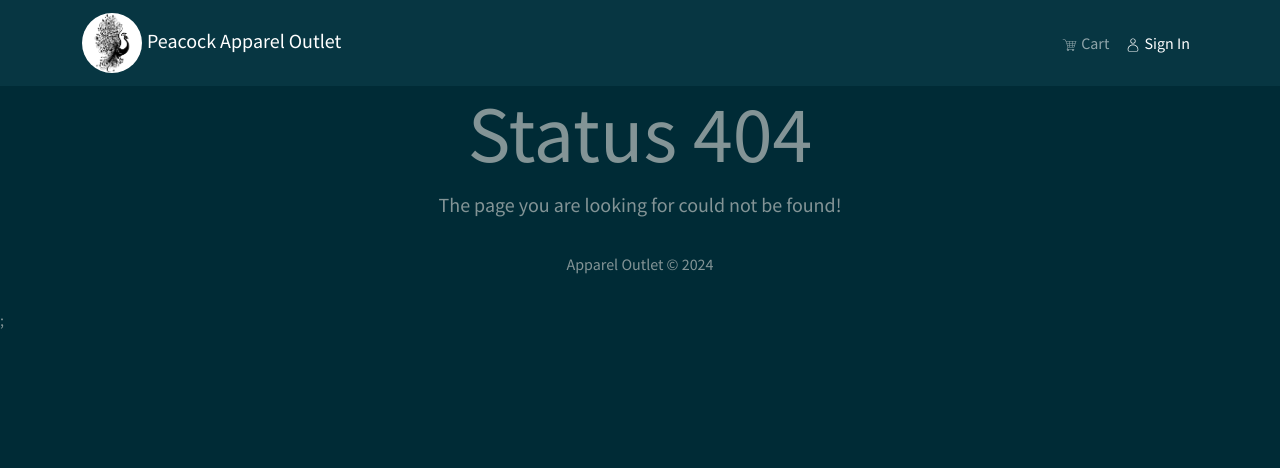
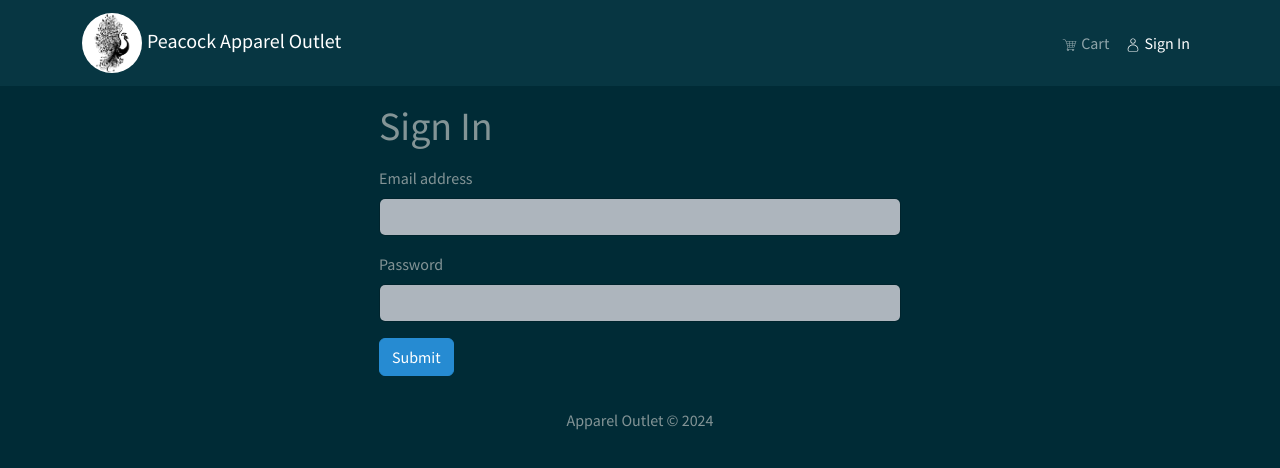
Before and after one commit to sjbenenate/apparel_store, a React (Create React App) app in the folder ui/: page /login in a window 1280 px wide. Before the commit this address had no page. Shown: the top 468 px of the page. Built offline with nearby package versions, Linux system fonts and the light colour scheme.

Commit message:
login screen visual components

```diff
--- /dev/null
+++ b/ui/src/components/form_container.jsx
@@ -0,0 +1,15 @@
+import { Container, Row, Col } from 'react-bootstrap';
+
+const FormContainer = (props) => {
+    return (
+        <Container>
+            <Row className="justify-content-md-center">
+                <Col xs={12} md={6}>
+                    {props.children}
+                </Col>
+            </Row>
+        </Container>
+    );
+};
+
+export default FormContainer;
--- a/ui/src/index.js
+++ b/ui/src/index.js
@@ -16,6 +16,7 @@ import { HomeView } from './views/home_view';
 import { NotFoundView } from './views/404_view';
 import { ProductView } from './views/product_view';
 import CartView from './views/cart_view';
+import LoginView from './views/login_view';
 
 const router = createBrowserRouter(
     createRoutesFromElements(
@@ -23,6 +24,7 @@ const router = createBrowserRouter(
             <Route index path="/" element={<HomeView />} />
             <Route path="product/:productId" element={<ProductView />} />
             <Route path="cart" element={<CartView />} />
+            <Route path="login" element={<LoginView />} />
         </Route>
     )
 );
--- /dev/null
+++ b/ui/src/views/login_view.jsx
@@ -0,0 +1,46 @@
+import { useState } from 'react';
+import { useDispatch } from 'react-redux';
+import { Container, Button, Form } from 'react-bootstrap';
+import FormContainer from '../components/form_container';
+import { login } from '../store/auth_slice';
+
+const LoginView = () => {
+    const [inputEmail, setInputEmail] = useState('');
+    const [inputPassword, setInputPassword] = useState(``);
+
+    const dispatch = useDispatch();
+    const submitHandle = (e) => {
+        dispatch(login({ email: inputEmail, password: inputPassword }));
+    };
+
+    return (
+        <Container>
+            <FormContainer>
+                <h1>Sign In</h1>
+                <Form onSubmit={submitHandle}>
+                    <Form.Group className="my-3" controlId="email">
+                        <Form.Label>Email address</Form.Label>
+                        <Form.Control
+                            type="email"
+                            value={inputEmail}
+                            onChange={(e) => setInputEmail(e.target.value)}
+                        />
+                    </Form.Group>
+                    <Form.Group className="my-3" controlId="password">
+                        <Form.Label>Password</Form.Label>
+                        <Form.Control
+                            type="password"
+                            value={inputPassword}
+                            onChange={(e) => setInputPassword(e.target.value)}
+                        />
+                    </Form.Group>
+                    <Button type="submit" variant="info">
+                        Submit
+                    </Button>
+                </Form>
+            </FormContainer>
+        </Container>
+    );
+};
+
+export default LoginView;
```
